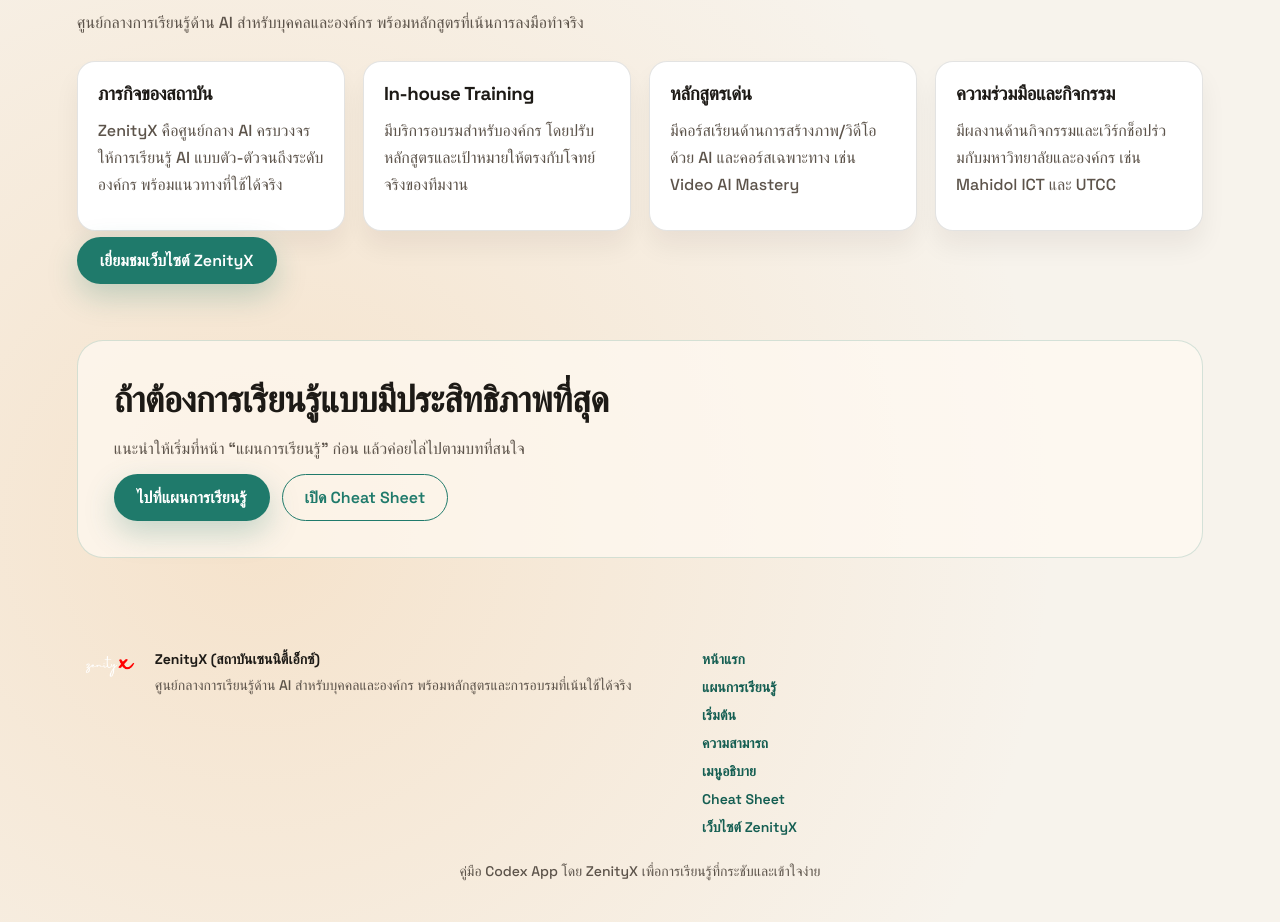
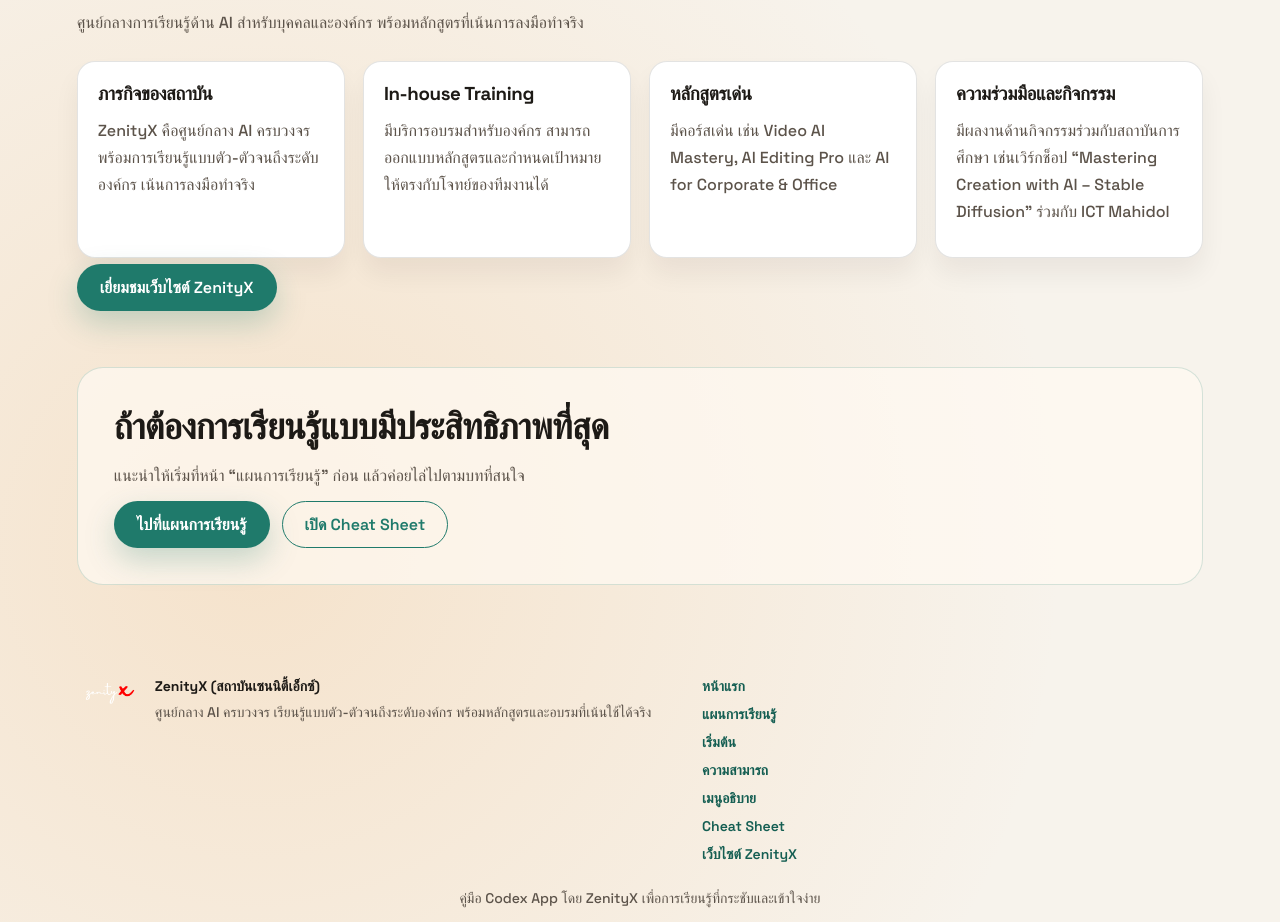
Before and after one commit to trin-zenityx/codex-app-guide-th, a plain HTML site: page index.html in a window 1280 px wide. Shown: the part 1182-2104 px from the top of the page. Drawn offline with Linux system fonts and the light colour scheme; a web font is replaced by a local one.

Commit message:
Add ZenityX details

```diff
--- a/index.html
+++ b/index.html
@@ -98,19 +98,19 @@
       <div class="about-grid">
         <div class="about-card">
           <h3>ภารกิจของสถาบัน</h3>
-          <p>ZenityX คือศูนย์กลาง AI ครบวงจร ให้การเรียนรู้ AI แบบตัว-ตัวจนถึงระดับองค์กร พร้อมแนวทางที่ใช้ได้จริง</p>
+          <p>ZenityX คือศูนย์กลาง AI ครบวงจร พร้อมการเรียนรู้แบบตัว-ตัวจนถึงระดับองค์กร เน้นการลงมือทำจริง</p>
         </div>
         <div class="about-card">
           <h3>In-house Training</h3>
-          <p>มีบริการอบรมสำหรับองค์กร โดยปรับหลักสูตรและเป้าหมายให้ตรงกับโจทย์จริงของทีมงาน</p>
+          <p>มีบริการอบรมสำหรับองค์กร สามารถออกแบบหลักสูตรและกำหนดเป้าหมายให้ตรงกับโจทย์ของทีมงานได้</p>
         </div>
         <div class="about-card">
           <h3>หลักสูตรเด่น</h3>
-          <p>มีคอร์สเรียนด้านการสร้างภาพ/วิดีโอด้วย AI และคอร์สเฉพาะทาง เช่น Video AI Mastery</p>
+          <p>มีคอร์สเด่น เช่น Video AI Mastery, AI Editing Pro และ AI for Corporate & Office</p>
         </div>
         <div class="about-card">
           <h3>ความร่วมมือและกิจกรรม</h3>
-          <p>มีผลงานด้านกิจกรรมและเวิร์กช็อปร่วมกับมหาวิทยาลัยและองค์กร เช่น Mahidol ICT และ UTCC</p>
+          <p>มีผลงานด้านกิจกรรมร่วมกับสถาบันการศึกษา เช่นเวิร์กช็อป “Mastering Creation with AI – Stable Diffusion” ร่วมกับ ICT Mahidol</p>
         </div>
       </div>
       <div class="hero-actions">
@@ -137,7 +137,7 @@
         <img class="brand-logo brand-logo--light" src="assets/zenityx-light.png" alt="ZenityX logo" />
         <div>
           <h4>ZenityX (สถาบันเซนนิตี้เอ็กซ์)</h4>
-          <p>ศูนย์กลางการเรียนรู้ด้าน AI สำหรับบุคคลและองค์กร พร้อมหลักสูตรและการอบรมที่เน้นใช้ได้จริง</p>
+          <p>ศูนย์กลาง AI ครบวงจร เรียนรู้แบบตัว-ตัวจนถึงระดับองค์กร พร้อมหลักสูตรและอบรมที่เน้นใช้ได้จริง</p>
         </div>
       </div>
       <div class="footer-links">
```
Also changed, not shown: capabilities.html (+1 -1 lines), cheat-sheet.html (+1 -1 lines), getting-started.html (+1 -1 lines), glossary.html (+1 -1 lines), learning-path.html (+1 -1 lines).
